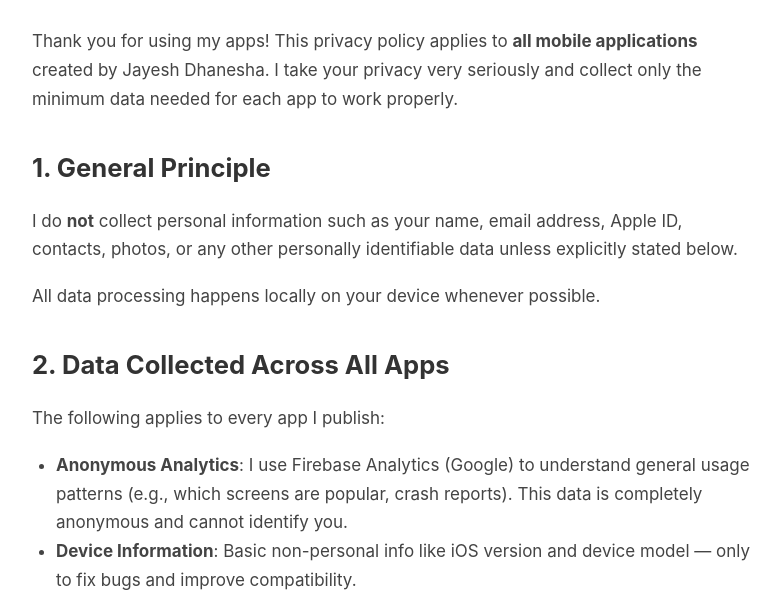
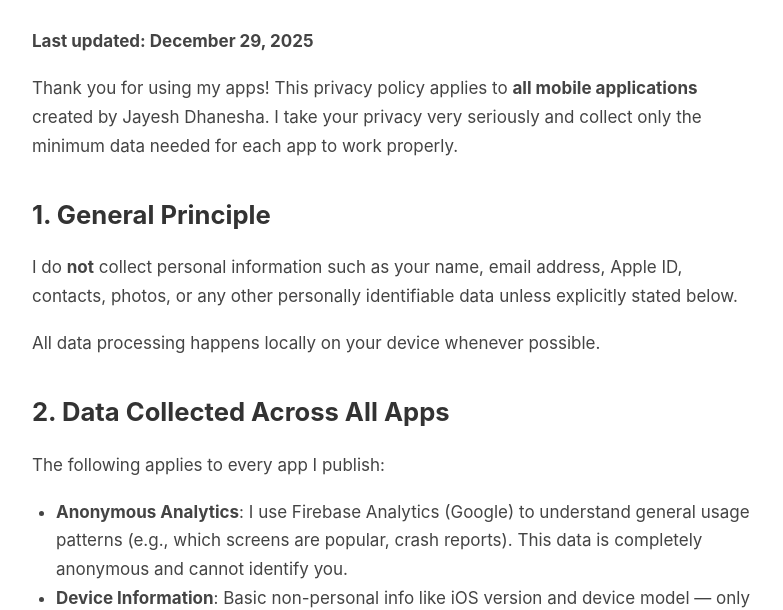
Before and after one commit to jayeshdddhanesha-wq/app-privacy, a plain HTML site: page index.html in a window 1280 px wide. Shown: the part 201-811 px from the top of the page, without its empty margins (248-1031 px from the left). Drawn offline with Linux system fonts and the light colour scheme.

Commit message:
index.html

```diff
--- a/index.html
+++ b/index.html
@@ -66,6 +66,7 @@
 <body>
     <div class="container">
         <h1>Privacy Policy – My Apps</h1>
+        <p><strong>Last updated: December 29, 2025</strong></p>
         <p>Thank you for using my apps! This privacy policy applies to <strong>all mobile applications</strong> created by Jayesh Dhanesha. I take your privacy very seriously and collect only the minimum data needed for each app to work properly.</p>
 
         <h2>1. General Principle</h2>
```
